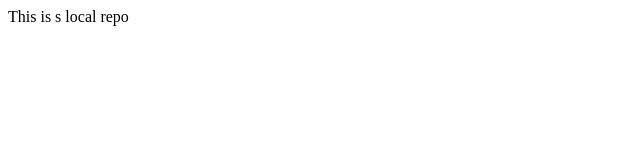
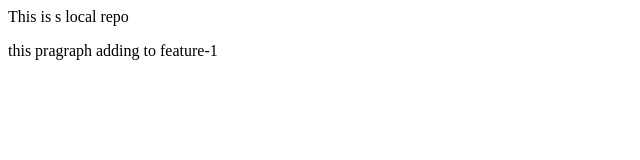
Before and after one commit to md-arif-alam/localRepo, a plain HTML site: page index.html in a window 1280 px wide. Shown: the whole page, without its empty margins (0-640 px from the left). Drawn offline with Linux system fonts and the light colour scheme.

Commit message:
add new feature

```diff
--- a/index.html
+++ b/index.html
@@ -1 +1,2 @@
 <p>This is s local repo</p>
+<p>this pragraph adding to feature-1</p>
```
